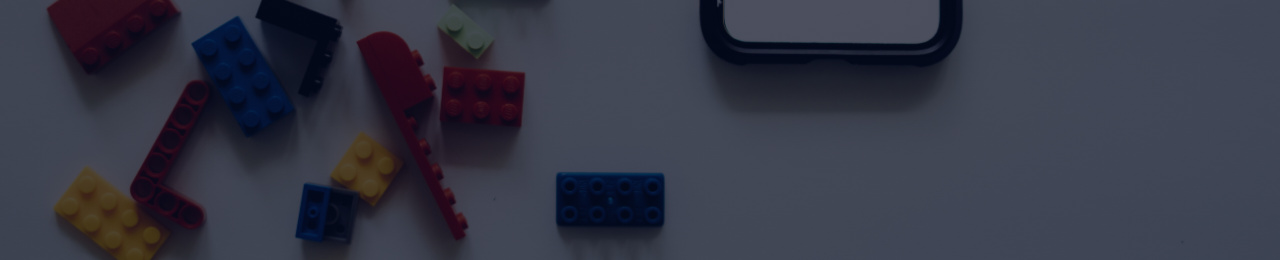
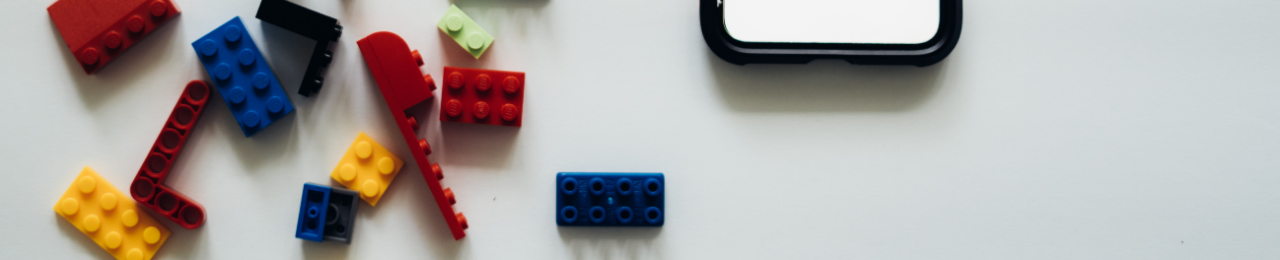
Before and after one commit to GabrielLabarosa/Salcedo-Exhibit, a plain HTML site: page games.html in a window 1280 px wide. Shown: the part 540-800 px from the top of the page. Drawn offline with Linux system fonts and the light colour scheme.

Commit message:
Update gamestyle.css

```diff
--- a/styles/gamestyle.css
+++ b/styles/gamestyle.css
@@ -6,7 +6,8 @@
 .header{
     min-height: 100vh;
     width: 100%;
-    background-image: linear-gradient(rgba(4,9,30,0.7),rgba(4,9,30,0.7)), url(images/gamesbg.jpg);
+    background-image: linear-gradient(rgba(4,9,30,0.7),rgba(4,9,30,0.7));
+    background-image: url(images/gamesbg.jpg);
     background-position: center;
     background-size: cover;
     position: relative;
```
